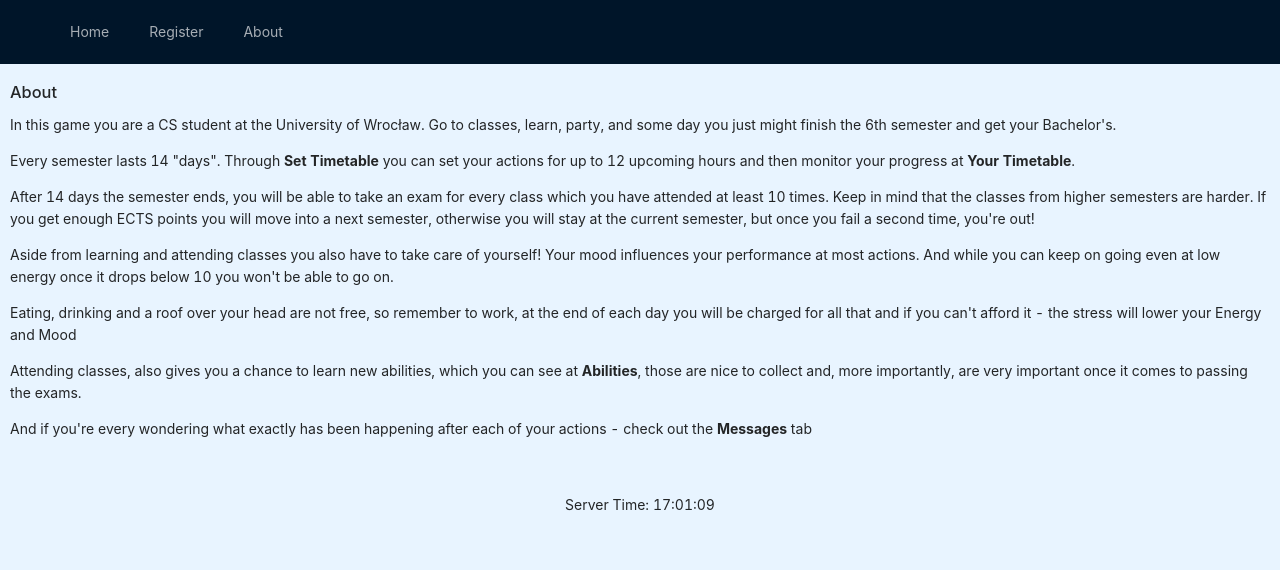
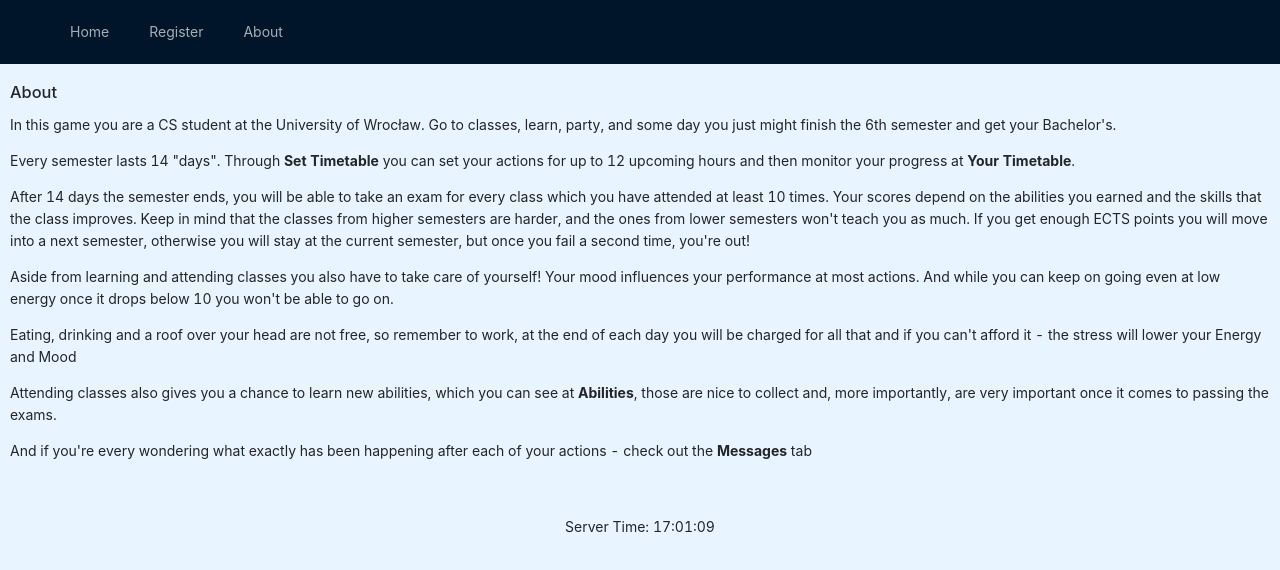
Before and after one commit to ApamNapat/licencjat-frontend, a React (Create React App) app: page /about in a window 1280 px wide. Shown: the top 570 px of the page. Built offline with nearby package versions, Linux system fonts and the light colour scheme.

Commit message:
Extended about

```diff
--- a/src/Components/About.js
+++ b/src/Components/About.js
@@ -9,16 +9,18 @@ const About = () => {
             <p>Every semester lasts 14 "days". Through <b>Set Timetable</b> you can set your actions for up to 12
                 upcoming hours and then monitor your progress at <b>Your Timetable</b>.</p>
             <p>After 14 days the semester ends, you will be able to take an exam for every class which you have attended
-                at least 10 times. Keep in mind that the classes from higher semesters are harder. If you get enough
-                ECTS points you will move into a next semester, otherwise you will stay at the current semester, but
-                once you fail a second time, you're out!</p>
+                at least 10 times. Your scores depend on the abilities you earned and the skills that the class
+                improves. Keep in mind that the classes from higher semesters are harder, and the ones from
+                lower semesters won't teach you as much. If you get enough ECTS points you will move into a next
+                semester, otherwise you will stay at the current semester, but once you fail a second time, you're
+                out!</p>
             <p>Aside from learning and attending classes you also have to take care of yourself! Your mood influences
                 your performance at most actions. And while you can keep on going even at low energy
                 once it drops below 10 you won't be able to go on.
             </p>
             <p>Eating, drinking and a roof over your head are not free, so remember to work, at the end of each day you
                 will be charged for all that and if you can't afford it - the stress will lower your Energy and Mood</p>
-            <p>Attending classes, also gives you a chance to learn new abilities, which you can see at <b>Abilities</b>,
+            <p>Attending classes also gives you a chance to learn new abilities, which you can see at <b>Abilities</b>,
                 those are nice to collect and, more importantly, are very important once it comes to passing the exams.
             </p>
             <p>And if you're every wondering what exactly has been happening after each of your actions - check out
```
